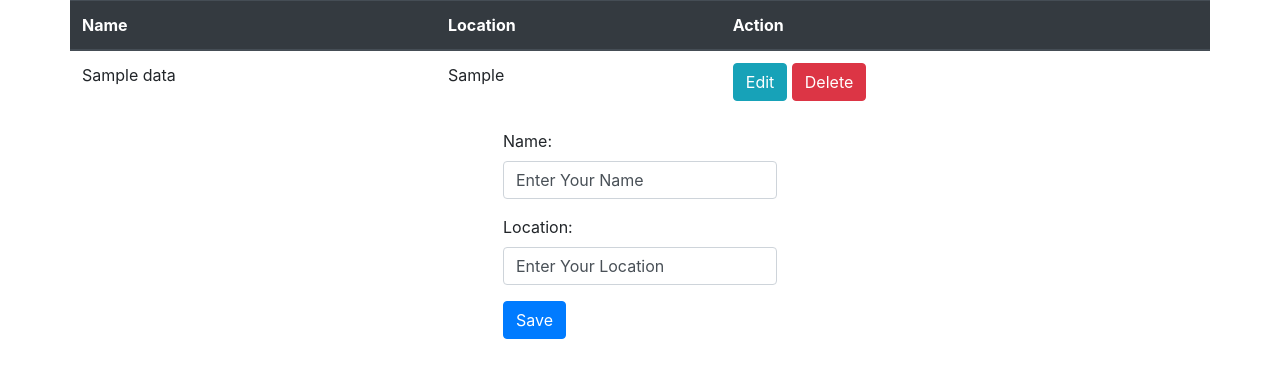
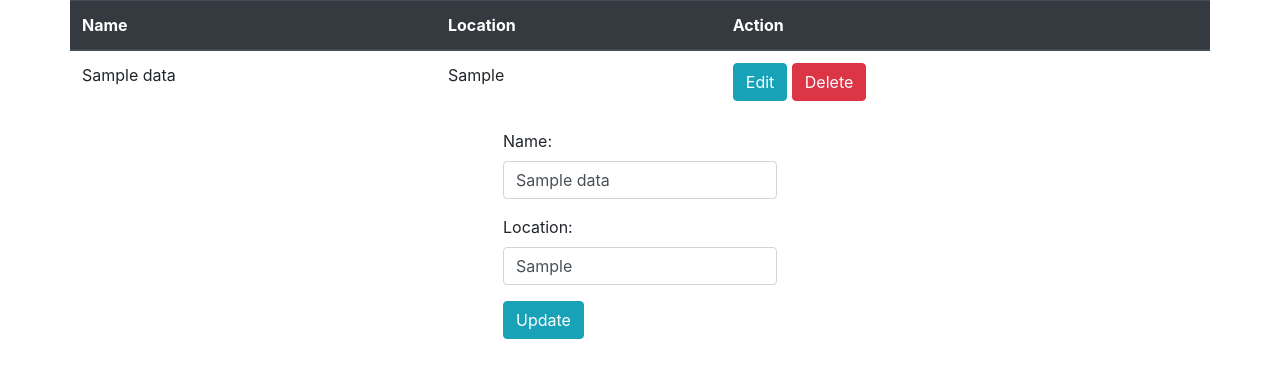
Before and after one commit to jacobcollinsdev/php-crud, a PHP site: page /index.php?edit=1 in a window 1280 px wide. Shown: the top 378 px of the page. Run offline with PHP 8.4, Linux system fonts and the light colour scheme; tables that the repository leaves empty or names only in its code hold one stand-in row (values such as "Sample post").

Commit message:
Create Update variable

```diff
--- a/index.php
+++ b/index.php
@@ -76,14 +76,18 @@
             <form action="process.php" method="post">
                 <div class="form-group">
                     <label for="name">Name:</label>
-                    <input class="form-control" type="text" name="name" id="name" value="Enter Your Name">
+                    <input class="form-control" type="text" name="name" id="name" value="<?php echo $name; ?>" placeholder="Enter Your Name">
                 </div>
                 <div class="form-group">
                     <label for="location">Location:</label>
-                    <input class="form-control" type="text" name="location" id="location" value="Enter Your Location">
+                    <input class="form-control" type="text" name="location" id="location" value="<?php echo $location; ?>" placeholder="Enter Your Location">
                 </div>
                 <div class="form-group">
-                    <button class="btn btn-primary" type="submit" name="save">Save</button>
+                    <?php if($update == true): ?>
+                        <button class="btn btn-info" type="submit" name="update">Update</button>
+                    <?php else: ?>
+                        <button class="btn btn-primary" type="submit" name="save">Save</button>
+                    <?php endif; ?>
                 </div>
             </form>
         </div>
--- a/process.php
+++ b/process.php
@@ -2,6 +2,10 @@
     session_start();
     //CREATE CONNECTION TO DATABASE OR THROW ERROR IF CONNECTION FAILED
     $db = new mysqli('localhost', 'root', 'cuvxus', 'crud') or die("Connection failed: ".$db->connect_error);
+
+    $name = '';
+    $location = '';
+    $update = false;
 
     //CHECK IF SAVE BUTTON HAS BEEN CLICKED
     if(isset($_POST['save'])){
@@ -31,5 +35,18 @@
         header("location: index.php");
     }
 
+    // CHECK IF EDIT BUTTON HAS BEEN CLICKED
+    if(isset($_GET['edit'])){
+        $id = $_GET['edit'];
+        $update = true;
+        $result = $db->query("SELECT * FROM data WHERE id=$id") or die($db->error());
+        // CHECK IF RECORD EXISTS
+        if ($result->num_rows){
+            $row = $result->fetch_array();
+            $name = $row['name'];
+            $location = $row['location'];
+        }
+    }
+
 
 ?>
```
